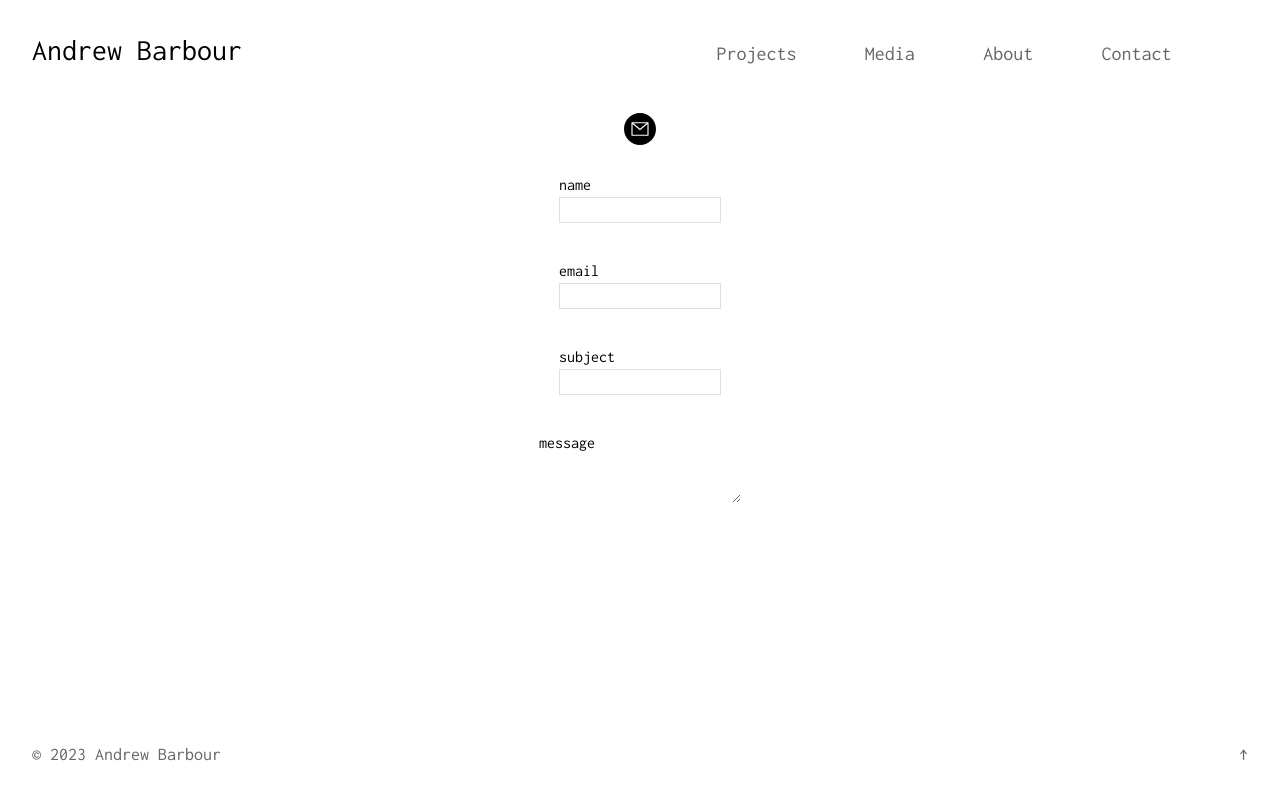
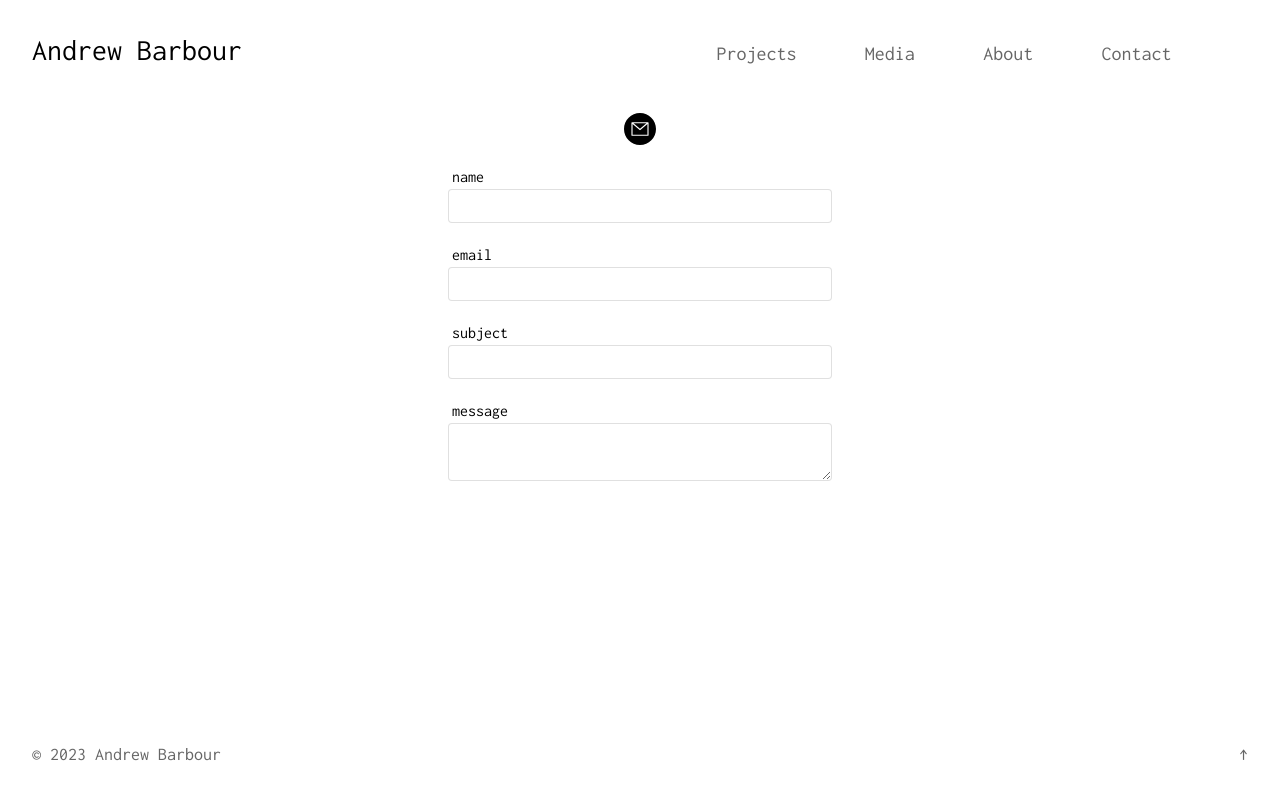
Before and after one commit to andrewjbarbour/missoncontrol, a Next.js app: page /contact in a window 1280 px wide. Built offline with nearby package versions, Linux system fonts and the light colour scheme.

Commit message:
add form styling

```diff
--- /dev/null
+++ b/app/contact/contact-field.tsx
@@ -0,0 +1,41 @@
+interface ContactFieldProps {
+  label: string;
+  onKeyDown?: () => void;
+  required?: boolean;
+  type: string;
+}
+
+export default function ContactField(props: ContactFieldProps) {
+  const {label, required, type, onKeyDown} = props;
+
+  switch (type) {
+    case "text":
+      return (
+        <div className="flex flex-col m-5 w-96 indent-1">
+          <label htmlFor={label}>{label}</label>
+          <input
+            className="p-1 indent-2 border-[#666] border border-solid border-opacity-20 rounded"
+            name={label}
+            id={label}
+            type={type}
+            required={required ?? true}
+          />
+        </div>
+      );
+    case "textarea":
+      return (
+        <div className="flex flex-col m-5 w-96 indent-1 resize-none">
+          <label htmlFor={label}>{label}</label>
+          <textarea
+            className="p-1 indent-2 border-[#666] border border-solid border-opacity-20 rounded"
+            name={label}
+            id={label}
+            required={required ?? true}
+            maxLength={1000}
+          />
+        </div>
+      );
+    default:
+      return null;
+  }
+}
--- a/app/contact/page.tsx
+++ b/app/contact/page.tsx
@@ -1,46 +1,6 @@
 "use client";
+import ContactField from "./contact-field";
 import ContactIcon from "./contact-icon";
-
-interface ContactFieldProps {
-  label: string;
-  onKeyDown?: () => void;
-  required?: boolean;
-  type: string;
-}
-
-export function ContactField(props: ContactFieldProps) {
-  const {label, required, type, onKeyDown} = props;
-
-  switch (type) {
-    case "text":
-      return (
-        <div className="flex flex-col p-2 m-5">
-          <label htmlFor={label}>{label}</label>
-          <input
-            className="border-[#666] border border-solid border-opacity-20"
-            name={label}
-            id={label}
-            type={type}
-            required={required ?? true}
-          />
-        </div>
-      );
-    case "textarea":
-      return (
-        <div className="flex flex-col p-2 resize-none">
-          <label htmlFor={label}>{label}</label>
-          <textarea
-            name={label}
-            id={label}
-            required={required ?? true}
-            maxLength={1000}
-          />
-        </div>
-      );
-    default:
-      return null;
-  }
-}
 
 const contactFields = [
   {name: "name", type: "text"},
@@ -50,7 +10,6 @@ const contactFields = [
 ];
 
 export default function Contact() {
-  console.log("rerendering contact");
   return (
     <div className="flex flex-col items-center w-screen">
       <ContactIcon />
```
